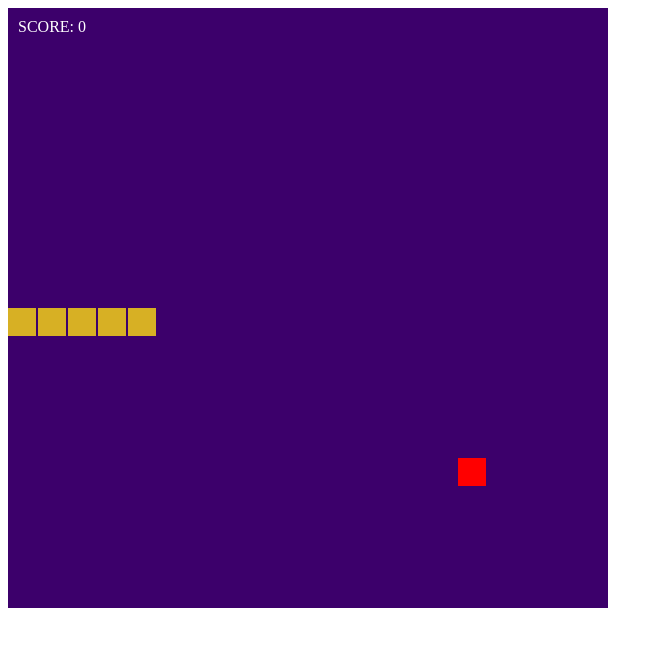
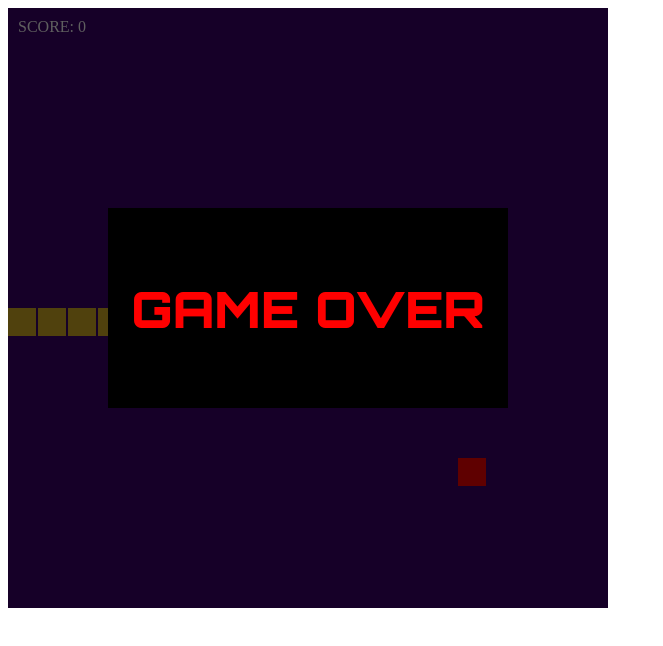
Before and after one commit to JanusLeBoss/SnakeRemake, a plain HTML site: page index.html in a window 1280 px wide. Shown: the whole page, without its empty margins (0-663 px from the left). Drawn offline with Linux system fonts and the light colour scheme.

Commit message:
Game over
Nous avons fait un écran de game over

```diff
--- a/game.js
+++ b/game.js
@@ -98,7 +98,7 @@ function game() {
 		}
 	}
 
-	// partie 3 : Render
+	// partie 4 : Render
 	paint_canvas_background();
 	// affiche le serpent
 	ctx.fillStyle="#d7b024";
--- a/index.html
+++ b/index.html
@@ -6,9 +6,20 @@
 	<title>Boss Snake</title>
 	<link rel="stylesheet" href="./style.css">
 	<script src="./game.js"></script>
+	<link rel="preconnect" href="https://fonts.googleapis.com">
+	<link rel="preconnect" href="https://fonts.gstatic.com" crossorigin>
+	<link href="https://fonts.googleapis.com/css2?family=Orbitron:wght@900&display=swap" rel="stylesheet">
 </head>
 <body>
+
 	<div id="game_block">
+		<div id="game_over">
+			<div id="game_over_text">
+				<p>
+					GAME OVER
+				</p>
+			</div>
+		</div>
 		<p id="score_block">
 			SCORE: <span id="score">0</span>
 		</p>
--- a/style.css
+++ b/style.css
@@ -3,4 +3,30 @@ p#score_block {
 	color : white;
 	margin-left : 10px;
 	margin-top : 10px;
+	z-index : 2;
 }
+
+div#game_over {
+	position : absolute;
+	background-color : #000000a0;
+	color : red;
+	height : 600px;
+	width : 600px;
+	z-index : 3;
+}
+
+div#game_over_text {
+	background-color : black;
+	height : 200px;
+	width : 400px;
+	margin-left : 100px;
+	margin-top : 200px;
+	display:flex;
+	justify-content:center;
+	align-items:center;
+}
+div#game_over_text p {
+	color : red;
+	font-size : 50px;
+	font-family: 'Orbitron', sans-serif;
+}
```
